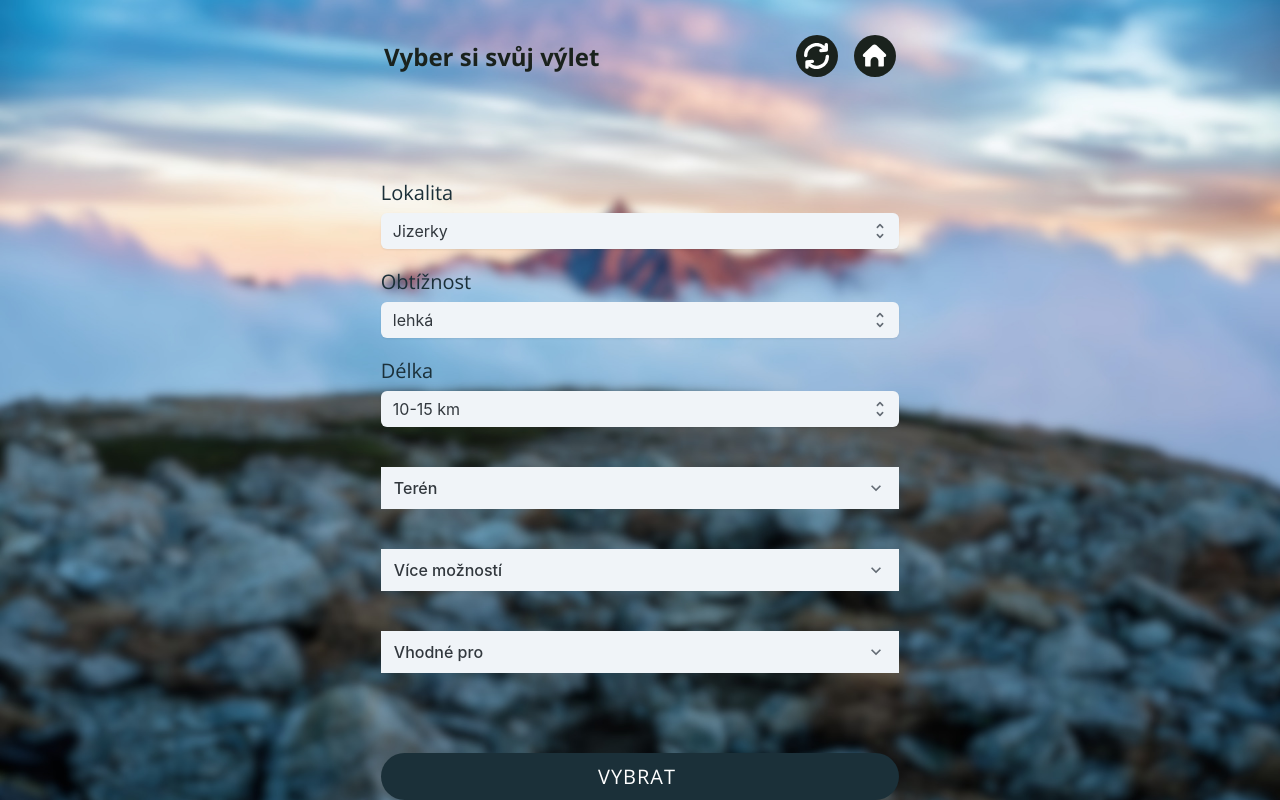
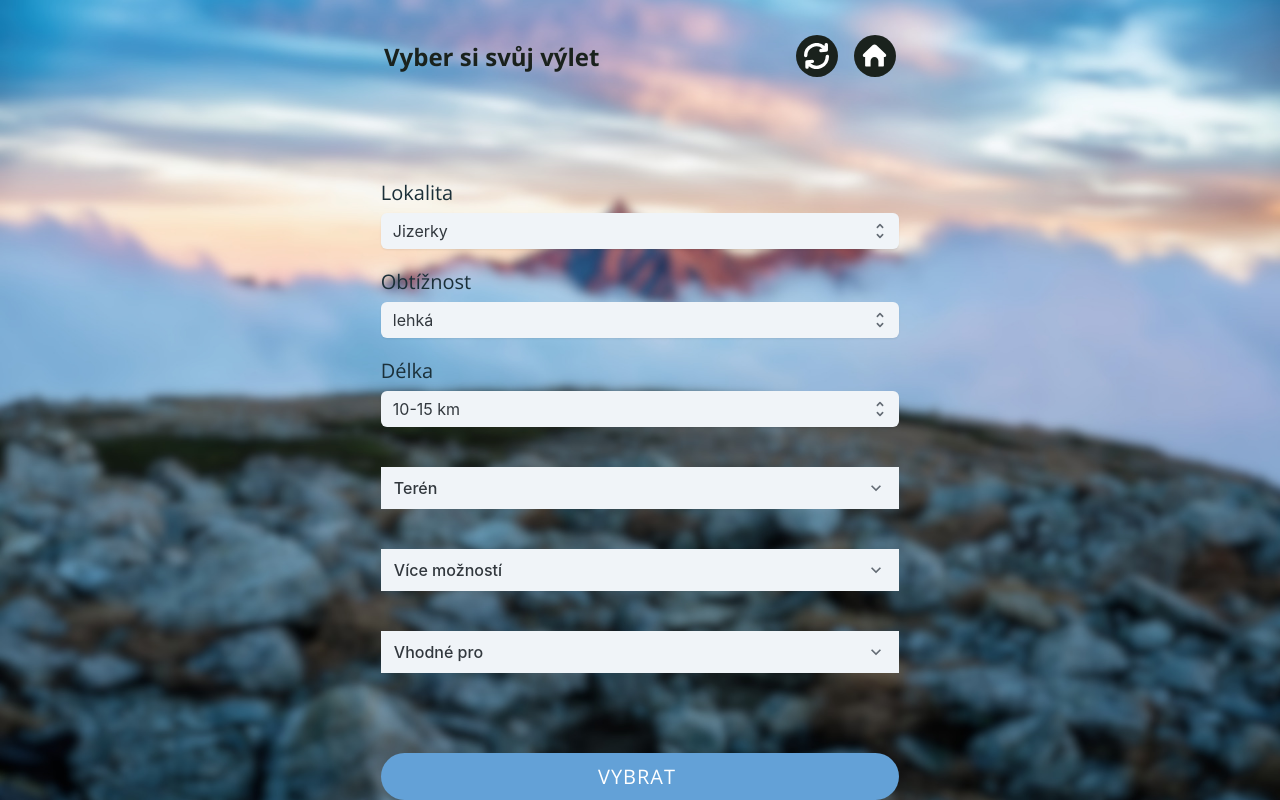
Before and after one commit to MichaelaKnizek/projekt-DKK, a React (Vite) app: page /filter in a window 1280 px wide. In both pictures the pointer is over the link "VYBRAT". Built offline with nearby package versions, Linux system fonts and the light colour scheme.

Commit message:
update styles for form btn - add hover

```diff
--- a/src/pages/FilterPage/components/Form.css
+++ b/src/pages/FilterPage/components/Form.css
@@ -6,10 +6,8 @@ a {
   display: flex;
   flex-direction: column;
   font-size: 20px;
-  /*margin: 0 21px;*/
   justify-content: center;
   align-items: center;
-  /* width: 100%; */
   max-width: 36rem;
 }
 
@@ -43,7 +41,6 @@ a {
 .input_details {
   width: 50px;
   height: 50px;
-
 }
 
 .input_details .Mui-checked {
@@ -82,6 +79,9 @@ a {
   letter-spacing: 0.05em;
   border-radius: 20em;
   background-color: #1b3039;
+  transition: 0.5s;
 }
 
-.form_btn:hover {}
+.form_btn:hover {
+  background-color: #63A1D7;
+}
--- a/src/pages/TripsPage/TripsPage.css
+++ b/src/pages/TripsPage/TripsPage.css
@@ -24,8 +24,6 @@
   flex-direction: column;
   justify-content: center;
   align-items: center;
-
-  /* width: 100%; */
   max-width: 36rem;
 }
 
```
